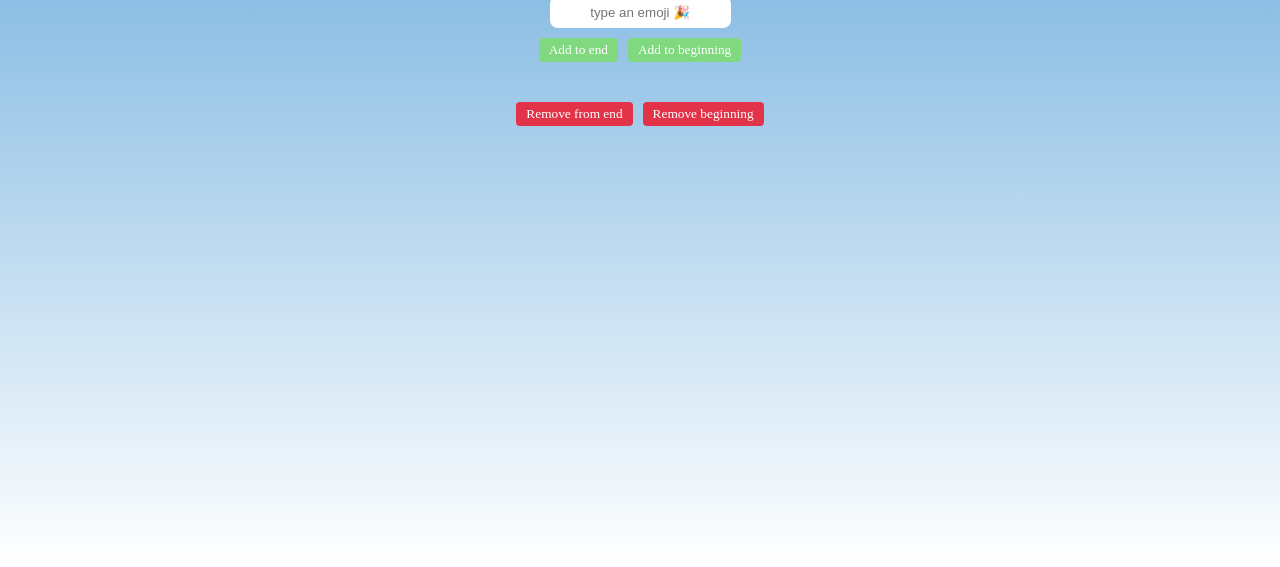
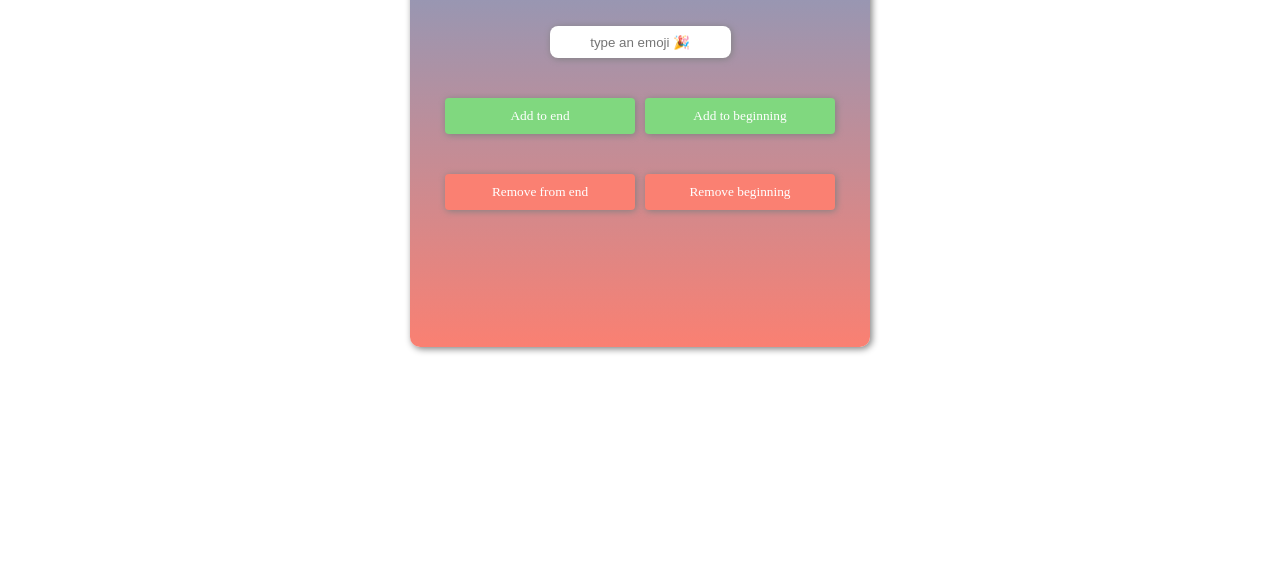
Before and after one commit to teytap/my-emojis, a plain HTML site: page index.html in a window 1280 px wide. Shown: the part 233-800 px from the top of the page. Drawn offline with Linux system fonts and the light colour scheme; a web font is replaced by a local one.

Commit message:
Update style.css

```diff
--- a/style.css
+++ b/style.css
@@ -6,15 +6,24 @@ html {
 body {
   margin: 10px;
   padding: 10px;
-  background-image: linear-gradient(#5da4d9, #fff);
 }
-
+main {
+  background-image: linear-gradient(#5da4d9, salmon);
+  width: 400px;
+  height: 500px;
+  margin: 0 auto;
+  border-radius: 10px;
+  box-shadow: 2px 2px 7px grey;
+  padding: 30px;
+}
 #emojiContainer {
   margin: 40px;
   text-align: center;
   color: white;
 }
-
+h1 {
+  text-shadow: 0px 1px 2px black;
+}
 #emojiContainer span {
   margin: 10px;
   font-size: 60px;
@@ -23,11 +32,13 @@ body {
 #push-btn,
 #unshift-btn {
   background-color: #80d87f;
+  width: 200px;
 }
 
 #shift-btn,
 #pop-btn {
-  background-color: #e23349;
+  background-color: salmon;
+  width: 200px;
 }
 
 h1 {
@@ -43,19 +54,24 @@ input {
   background: white;
   border-radius: 8px;
   text-align: center;
+  margin-bottom: 40px;
+  box-shadow: 1px 1px 7px grey;
 }
 
 button {
   font-family: Baloo;
   letter-spacing: px;
-  background: darkcyan;
   color: white;
   border: none;
-  padding: 4px 10px;
+  padding: 10px 15px;
   border-radius: 4px;
   margin: 0 5px;
+  box-shadow: 1px 1px 7px grey;
 }
-
+button:hover {
+  /* transition: 0.2 ease-in-out; */
+  color: wheat;
+}
 .buttons-wrapper {
   display: flex;
   justify-content: center;
```
